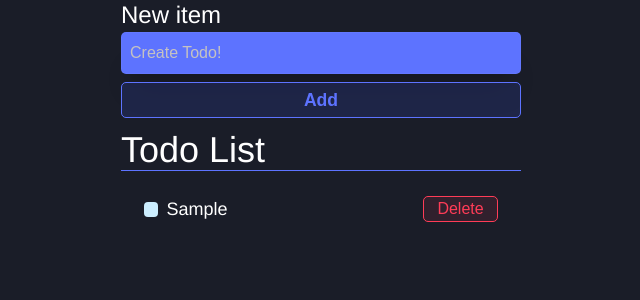
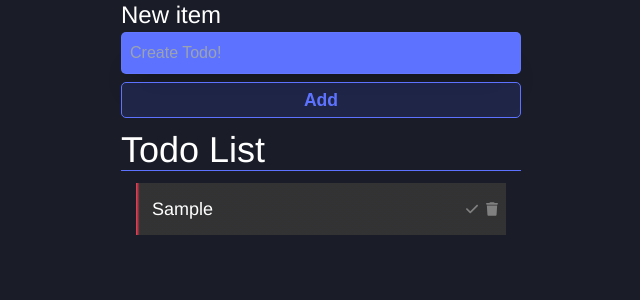
Before and after one commit to EnjaeAntonio/todo-list, a React (Create React App) app: page / in a window 1280 px wide. Both pictures are taken after typing "Sample" into the empty fields and a click on the button "Add". Shown: the top 300 px of the page, without its empty margins (319-959 px from the left). Built offline with nearby package versions, Linux system fonts and the light colour scheme.

Commit message:
better style and user experience

```diff
--- a/package.json
+++ b/package.json
@@ -4,6 +4,9 @@
   "homepage": "https://enjaeantonio.github.io/todo-list",
   "private": true,
   "dependencies": {
+    "@fortawesome/fontawesome-svg-core": "^6.4.0",
+    "@fortawesome/free-solid-svg-icons": "^6.4.0",
+    "@fortawesome/react-fontawesome": "^0.2.0",
     "@testing-library/jest-dom": "^5.16.5",
     "@testing-library/react": "^13.4.0",
     "@testing-library/user-event": "^13.5.0",
--- a/src/components/ToDoItem.js
+++ b/src/components/ToDoItem.js
@@ -1,23 +1,27 @@
+import { FontAwesomeIcon } from '@fortawesome/react-fontawesome'
+import { faCheck } from '@fortawesome/free-solid-svg-icons'
+import { faTrash } from '@fortawesome/free-solid-svg-icons'
+
 function ToDoItem({completed, id, title, toggleTodo, deleteTodo}) {
   return (
-    <li className="flex justify-between items-center my-3 py-3 px-2 ">
+    <li className={`todo-box flex justify-between items-center my-3 py-3 px-2 ${completed ? 'finished' : 'unfinished'}`}>
       <div className="flex items-center">
         <label htmlFor={id} className="flex items-center">
-          <input
-            id={id}
-            type="checkbox"
-            checked={completed}
-            onChange = {e => toggleTodo(id, e.target.checked)}
-            className=""
-          />
-          <p className="text-lg mx-2 mr-3">{title}</p>
+          <h3 className={`text-lg mx-2 mr-3 ${completed ? 'completed-text' : ''}`}>{title}</h3>
         </label>
       </div>
-      <button
+      <div className="flex gap-2">
+      <FontAwesomeIcon
+        icon={faCheck}
+        className={`todo-icon`}
+        onClick={() => toggleTodo(id, !completed)}
+      />
+      <FontAwesomeIcon
+        icon={faTrash}
         onClick={() => deleteTodo(id)}
-        className="btn btn-danger border border-solid text-customRed border-customRed">
-        Delete
-      </button>
+        className="trash-btn"
+      />
+      </div>
     </li>
   )
 }
--- a/src/style/style.css
+++ b/src/style/style.css
@@ -8,16 +8,8 @@ label, button, h1 {
   border-bottom: 1px solid var(--app-blue);
 }
 
-form {
-}
-
 button, input {
     border-radius: 5px;
-}
-
-.btn-danger{
-    width: 75px;
-    background-color: rgb(255, 60, 87, .1);
 }
 
 .btn-add {
@@ -35,46 +27,38 @@ input{
     box-shadow: rgba(0, 0, 0, 0.1) 0px 26px 30px -10px, rgba(0, 0, 0, 0.1) 0px 16px 10px -10px;
     color: rgb(255, 255, 255);
   }
+.fa-check, .trash-btn {
+  color: gray;
+}
 
-  input::placeholder{
-    color: #c5c2c2;
-  }
+.trash-btn:hover{
+  color: var(--app-red);
+}
 
+.fa-check:hover{
+  color: var(--app-green);
+}
 
-  .list li input {
-    outline: none;
-    width: 0;
-    height: 0;
-    appearance: none;
-    pointer-events: none;
-    position: absolute;
-    opacity: 0;
-  }
+.fa-check.active {
+  color: var(--app-green);
+}
 
-  .list li label::before {
-    content: "";
-    display: block;
-    width: 0.9rem;
-    height: 0.9rem;
-    background: hsl(200, 100%, 90%);
-    border-radius: 0.25em;
-    display: flex;
-    justify-content: center;
-    align-items: center;
-  }
+.todo-icon, .trash-btn {
+  width: 12px;
+  cursor: pointer;
+}
 
-  .list li label:hover::before {
-    background: hsl(200, 100%, 80%);
-  }
+.todo-box.unfinished {
+  background: rgb(255,60,87);
+  background: linear-gradient(90deg, rgba(255,60,87,1) 0%, rgba(53,53,53,0.9) 1%);
+}
 
-  .list li:has(input:checked) label::before {
-    content: "✔";
-    background: hsl(200, 100%, 40%);
-    color: hsl(200, 100%, 90%);
-    font-size: 0.75rem;
-    font-weight: bold;
-  }
+.todo-box.finished {
+  background: rgb(0,255,25);
+  background: linear-gradient(90deg, rgba(0,255,25,1) 0%, rgba(53,53,53,0.9) 1%);
+}
 
-  .list li:has(input:checked) label:hover::before {
-    background: hsl(200, 100%, 30%);
-  }
+.completed-text {
+  text-decoration: line-through;
+  opacity: 0.5;
+}
```
Also changed, not shown: src/App.js (+4 -4 lines), 1 other file (tests, documents, lock files or other folders).
